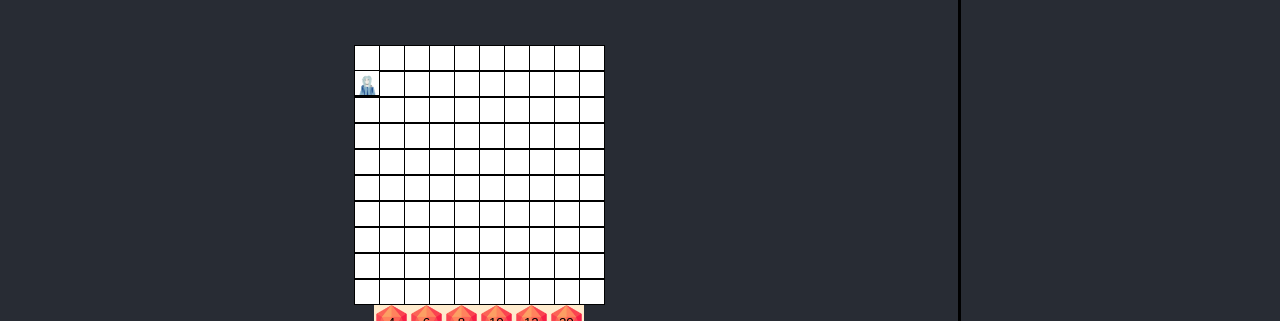
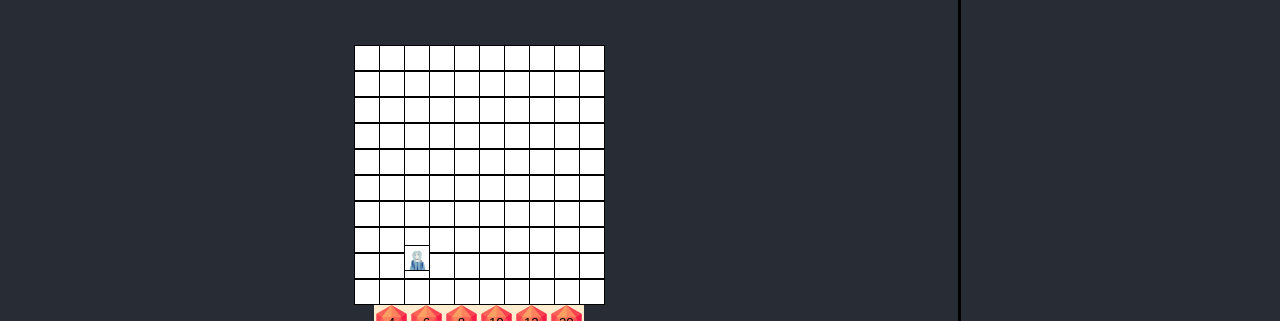
Before and after one commit to S4-K1/roll-to-hit, a React (Create React App) app: page / in a window 1280 px wide. Shown: the part 277-598 px from the top of the page. Built offline with nearby package versions, Linux system fonts and the light colour scheme.

Commit message:
TODO learn how to use ref to get this working

```diff
--- a/src/App.css
+++ b/src/App.css
@@ -16,9 +16,9 @@
 
 .mainContainer {
   width: 75%;
-  -webkit-user-select: none; /* Safari */
-  -ms-user-select: none; /* IE 10 and IE 11 */
-  user-select: none; /* Standard syntax */
+  /* -webkit-user-select: none; Safari */
+  /* -ms-user-select: none; IE 10 and IE 11 */
+  /* user-select: none; Standard syntax */
 }
 
 .gameContainer {
--- a/src/App.js
+++ b/src/App.js
@@ -44,9 +44,13 @@ function App() {
     }
   }
 
+  function deleteMeLater() {
+    console.log(event);
+  }
+
   return (
     <div className="App">
-      <header className="App-header">
+      <header className="App-header" onKeyDown={deleteMeLater}>
         <div className="mainContainer">
           <h1 className='title'>Roll to Hit</h1>
           <div className="gameContainer">
--- a/src/components/board.js
+++ b/src/components/board.js
@@ -24,7 +24,7 @@ function Board(props) {
   return (
     <div>
       <div>
-       <TokenSquare openTokenMenu={props.openTokenMenu} position={[1, 2]} />
+       <TokenSquare openTokenMenu={props.openTokenMenu} position={[3, 9]} />
       </div>
       <div className="board">
         {board}
--- a/src/components/tokenSquare.js
+++ b/src/components/tokenSquare.js
@@ -1,37 +1,79 @@
-import React from 'react';
+import React, { useState } from 'react';
 import icon from '../resources/exampleIcon.png';
 import PropTypes from 'prop-types';
 import './css/gridSquare.css';
 
 
-export default class TokenSquare extends React.Component {
-  render() {
-    const openTokenMenu = () => {
-      console.log('Here stupid', this.props.position);
-      this.props.openTokenMenu();
-    };
+function TokenSquare(props) {
+  const convertToMargin = (positionNum) => {
+    positionNum = positionNum * 25;
+    return positionNum;
+  };
 
-    const convertToMargin = (positionNum) => {
-      positionNum = positionNum * 25;
-      return positionNum;
-    };
+  const [xPosition, setXPosition] = useState(convertToMargin(props.position[0]));
+  const [yPosition, setYPosition] = useState(convertToMargin(props.position[1]));
 
-    return (
+  const openTokenMenu = () => {
+    props.openTokenMenu();
+  };
+
+
+  // eslint-disable-next-line no-unused-vars
+  const handleArrows = (event) => {
+    console.log('hi', xPosition, yPosition);
+    switch (true) {
+      case (event.keyCode === 37) :
+        moveTokenLeft();
+        break;
+      case (event.keyCode === 38) :
+        moveTokenUp();
+        break;
+      case (event.keyCode === 39) :
+        moveTokenRight();
+        break;
+      case (event.keyCode === 40) :
+        moveTokenDown();
+    }
+  };
+
+  const moveTokenLeft = () => {
+    setXPosition(convertToMargin(xPosition - 1));
+  };
+
+  const moveTokenUp = () => {
+    setYPosition(convertToMargin(yPosition - 1));
+  };
+
+  const moveTokenRight = () => {
+    setXPosition(convertToMargin(xPosition + 1));
+  };
+
+  const moveTokenDown = () => {
+    setYPosition(convertToMargin(yPosition + 1));
+  };
+
+  return (
+    <div onKeyDown={e => {
+      console.log(e);
+    }}>
       <img
         style={{
           position: 'absolute',
-          marginLeft: `${convertToMargin(this.props.position[0]) - 150}px`,
-          marginTop: `${convertToMargin(this.props.position[1]) - 25}px`,
+          marginLeft: `${xPosition - 150}px`,
+          marginTop: `${yPosition - 25}px`,
         }}
         className='grid-square'
         src={icon}
         onClick={openTokenMenu}
+
       />
-    );
-  }
+    </div>
+  );
 }
 
 TokenSquare.propTypes = {
   openTokenMenu: PropTypes.func,
   position: PropTypes.array,
 };
+
+export default TokenSquare;
```
